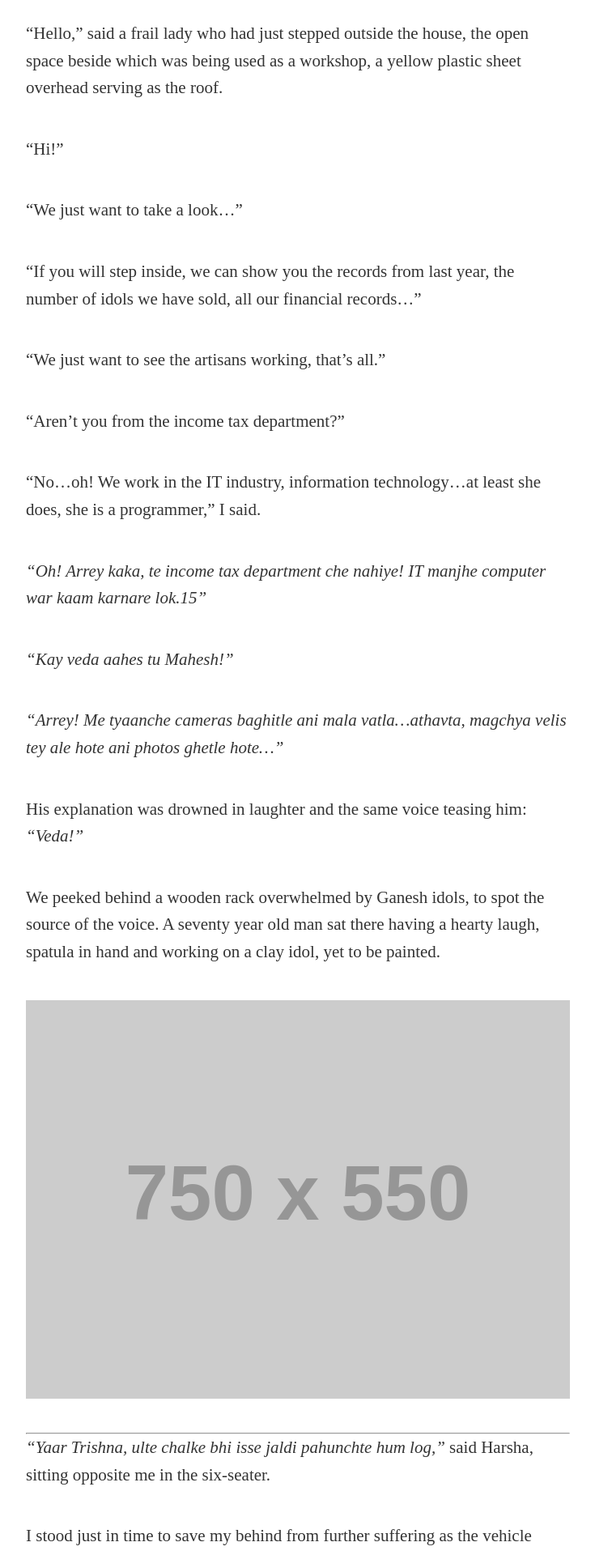
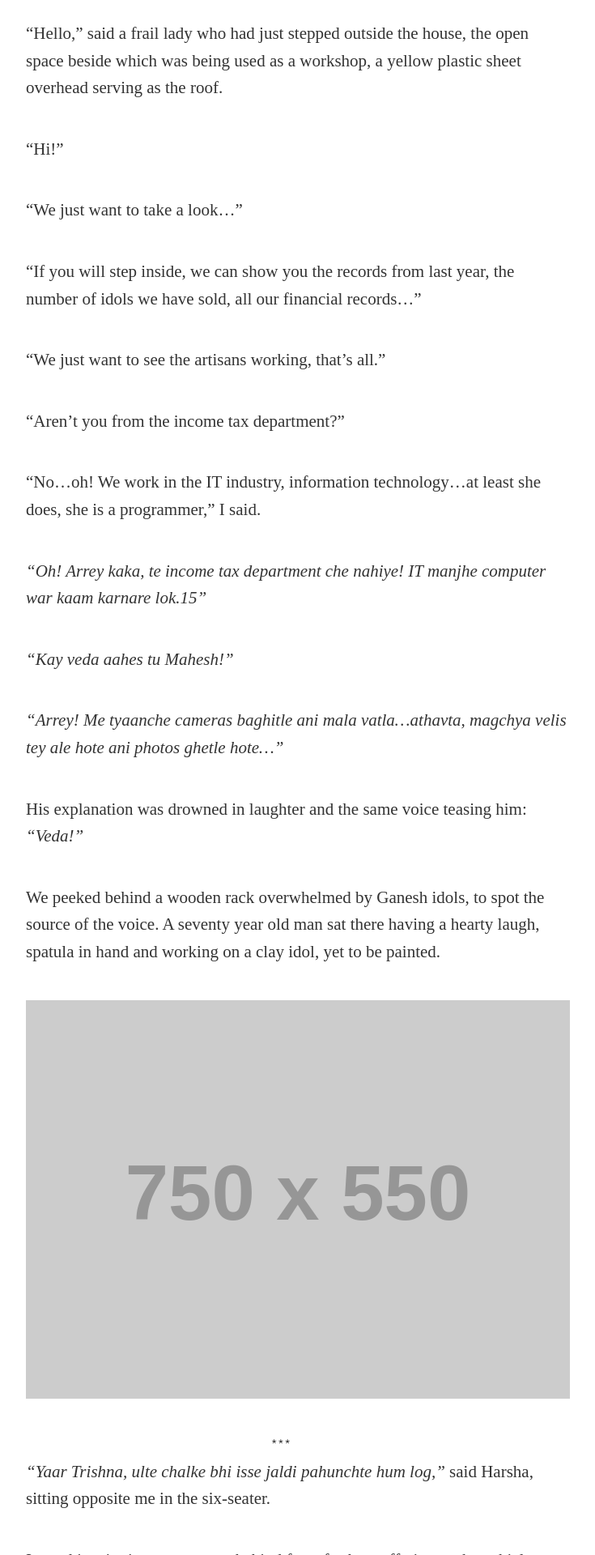
Before and after one commit to harshac/darbadar, a Jekyll site: the page built from _posts/2015-08-10-pen.md, in a window 1280 px wide. Shown: the part 4480-6400 px from the top of the page at 81% size, without its empty margins (272-1007 px from the left). Built offline with Jekyll 4.4.1, drawn with Linux system fonts in a browser that asks for light colours; some web fonts are replaced; comment, search, counter and statistics services are not loaded.

Commit message:
Restyling scene break

```diff
--- /dev/null
+++ b/_sass/_formatting.scss
@@ -0,0 +1,10 @@
+hr {
+	border:0;
+}
+
+hr:after{
+	content: '***';
+	display: block;
+    margin: auto;
+    width: 10%;
+}
--- a/css/main.scss
+++ b/css/main.scss
@@ -50,5 +50,6 @@ $box-height:       $box-width / 1.6;
 @import
         "base",
         "layout",
-        "syntax-highlighting"
+        "syntax-highlighting",
+        "formatting"
 ;
```
